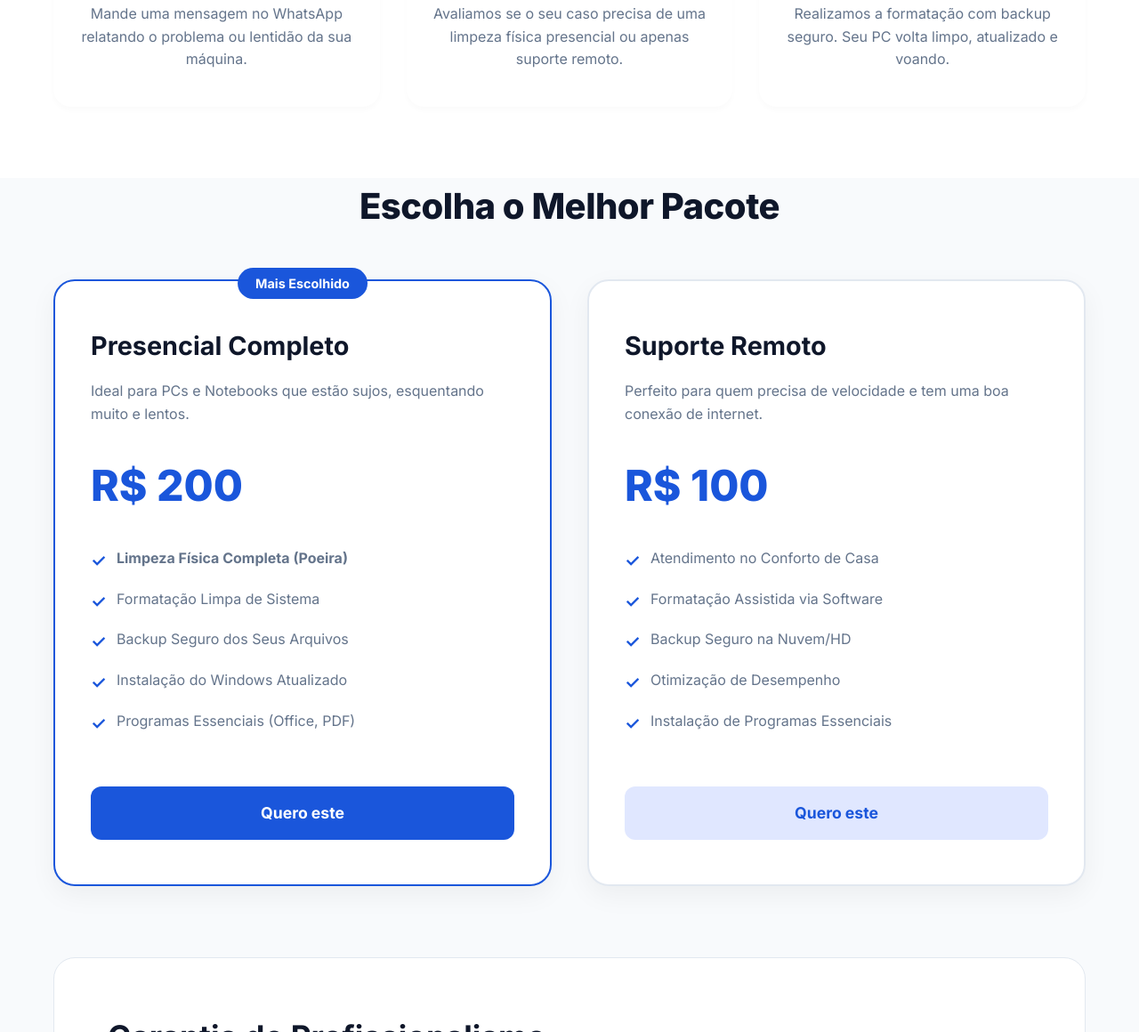
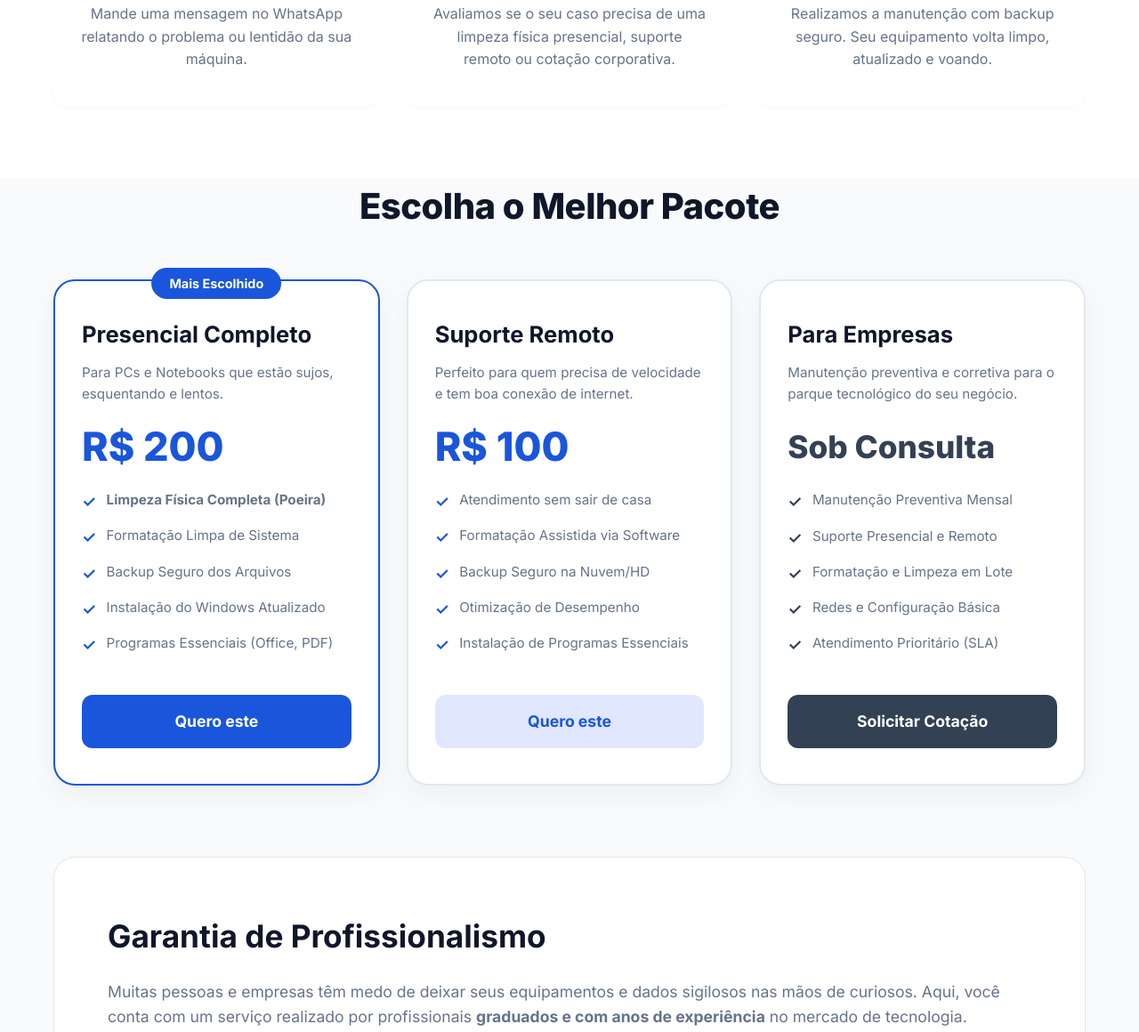
Before and after one commit to LoghanVieira/assistencia-tecnica, a plain HTML site: page index.html in a window 1280 px wide. Shown: the part 860-2020 px from the top of the page at 89% size. Drawn offline with Linux system fonts and the light colour scheme.

Commit message:
Update index.html

```diff
--- a/index.html
+++ b/index.html
@@ -3,12 +3,13 @@
 <head>
     <meta charset="UTF-8">
     <meta name="viewport" content="width=device-width, initial-scale=1.0">
-    <title>Assistência Técnica de Computadores v2.0</title>
+    <title>Assistência Técnica de Computadores v3.0</title>
     <link href="https://fonts.googleapis.com/css2?family=Inter:wght@400;600;700;800&display=swap" rel="stylesheet">
     <style>
         :root {
             --primary-color: #1a56db;
             --secondary-color: #e0e7ff;
+            --corporate-color: #334155;
             --bg-color: #f8fafc;
             --text-main: #0f172a;
             --text-muted: #64748b;
@@ -31,7 +32,7 @@
         @keyframes float { 0%, 100% { transform: translateY(0px); } 50% { transform: translateY(-15px); } }
 
         /* Botões */
-        .btn { display: inline-flex; align-items: center; padding: 16px 36px; border-radius: 12px; font-weight: 700; font-size: 1.1rem; transition: all 0.3s ease; text-decoration: none; }
+        .btn { display: inline-flex; align-items: center; padding: 16px 36px; border-radius: 12px; font-weight: 700; font-size: 1.1rem; transition: all 0.3s ease; text-decoration: none; text-align: center; }
         .btn-whatsapp { background-color: var(--whatsapp); color: white; box-shadow: 0 6px 20px rgba(37, 211, 102, 0.3); }
         .btn-whatsapp:hover { transform: translateY(-3px); box-shadow: 0 8px 25px rgba(37, 211, 102, 0.4); }
 
@@ -46,16 +47,19 @@
         .step-card p { color: var(--text-muted); font-size: 1rem; }
 
         /* Pacotes */
-        .packages-grid { display: grid; grid-template-columns: repeat(auto-fit, minmax(350px, 1fr)); gap: 40px; }
-        .package-card { background: var(--card-bg); padding: 50px 40px; border-radius: 24px; box-shadow: 0 10px 30px rgba(0,0,0,0.05); border: 2px solid #e2e8f0; position: relative; display: flex; flex-direction: column; }
+        .packages-grid { display: grid; grid-template-columns: repeat(auto-fit, minmax(320px, 1fr)); gap: 30px; }
+        .package-card { background: var(--card-bg); padding: 40px 30px; border-radius: 24px; box-shadow: 0 10px 30px rgba(0,0,0,0.05); border: 2px solid #e2e8f0; position: relative; display: flex; flex-direction: column; }
         .package-card:hover { border-color: var(--primary-color); transform: translateY(-5px); transition: all 0.3s ease; }
-        .package-card h3 { font-size: 1.8rem; margin-bottom: 15px; color: var(--text-main); }
-        .package-subtext { color: var(--text-muted); margin-bottom: 30px; min-height: 50px; }
-        .price { font-size: 3rem; font-weight: 800; color: var(--primary-color); margin-bottom: 30px; }
-        .services-list { list-style: none; margin-bottom: 40px; flex-grow: 1; }
-        .services-list li { margin-bottom: 15px; color: var(--text-muted); display: flex; align-items: flex-start; }
-        .services-list li::before { content: '✓'; color: var(--primary-color); font-weight: 800; margin-right: 12px; font-size: 1.2rem; }
-        .popular-badge { position: absolute; top: -15px; left: 50%; transform: translateX(-50%); background: var(--primary-color); color: white; padding: 6px 20px; border-radius: 20px; font-size: 0.9rem; font-weight: 700; }
+        .package-card.corporate:hover { border-color: var(--corporate-color); }
+        .package-card h3 { font-size: 1.6rem; margin-bottom: 10px; color: var(--text-main); }
+        .package-subtext { color: var(--text-muted); margin-bottom: 25px; min-height: 48px; font-size: 0.95rem; }
+        .price { font-size: 2.8rem; font-weight: 800; color: var(--primary-color); margin-bottom: 25px; line-height: 1; }
+        .price.corporate-price { color: var(--corporate-color); font-size: 2.2rem; display: flex; align-items: center; height: 45px; }
+        .services-list { list-style: none; margin-bottom: 30px; flex-grow: 1; }
+        .services-list li { margin-bottom: 12px; color: var(--text-muted); display: flex; align-items: flex-start; font-size: 0.95rem; }
+        .services-list li::before { content: '✓'; color: var(--primary-color); font-weight: 800; margin-right: 12px; font-size: 1.1rem; }
+        .package-card.corporate .services-list li::before { color: var(--corporate-color); }
+        .popular-badge { position: absolute; top: -15px; left: 50%; transform: translateX(-50%); background: var(--primary-color); color: white; padding: 6px 20px; border-radius: 20px; font-size: 0.9rem; font-weight: 700; white-space: nowrap; }
 
         /* Sobre e Confiança */
         .about-section { background: var(--card-bg); padding: 60px; border-radius: 24px; margin: 80px 0; border: 1px solid #e2e8f0; display: flex; align-items: center; gap: 40px; }
@@ -73,6 +77,10 @@
         .footer-content h2 { margin-bottom: 20px; font-size: 2rem; }
         .footer-bottom { margin-top: 60px; padding-top: 30px; border-top: 1px solid #334155; color: #94a3b8; font-size: 0.9rem; }
 
+        @media (max-width: 900px) {
+            .packages-grid { grid-template-columns: 1fr; max-width: 500px; margin: 0 auto; }
+        }
+
         @media (max-width: 768px) {
             .hero { flex-direction: column-reverse; text-align: center; }
             .hero-text h1 { font-size: 2.5rem; }
@@ -88,8 +96,8 @@
         <header class="hero">
             <div class="hero-text">
                 <h1>Seu Computador Rápido de Novo, Sem Dor de Cabeça</h1>
-                <p>Nossos especialistas cuidam de tudo. Escolha o atendimento presencial para uma limpeza completa ou o remoto para soluções rápidas via internet.</p>
-                <a href="https://wa.me/5517988380570" target="_blank" class="btn btn-whatsapp">Agendar Manutenção</a>
+                <p>Nossos especialistas cuidam de tudo. Escolha o atendimento presencial para uma limpeza completa, remoto para soluções rápidas ou contratos para a sua empresa.</p>
+                <a href="https://wa.me/5517988380570" target="_blank" class="btn btn-whatsapp">Agendar Atendimento</a>
             </div>
             <div class="mascot-container">
                 <img src="mascote.png" alt="Mascote Computador" class="mascot-img">
@@ -109,12 +117,12 @@
                 <div class="step-card">
                     <div class="step-number">2</div>
                     <h3>Escolha o Formato</h3>
-                    <p>Avaliamos se o seu caso precisa de uma limpeza física presencial ou apenas suporte remoto.</p>
+                    <p>Avaliamos se o seu caso precisa de uma limpeza física presencial, suporte remoto ou cotação corporativa.</p>
                 </div>
                 <div class="step-card">
                     <div class="step-number">3</div>
                     <h3>Máquina Nova</h3>
-                    <p>Realizamos a formatação com backup seguro. Seu PC volta limpo, atualizado e voando.</p>
+                    <p>Realizamos a manutenção com backup seguro. Seu equipamento volta limpo, atualizado e voando.</p>
                 </div>
             </div>
         </div>
@@ -127,12 +135,12 @@
             <div class="package-card" style="border-color: var(--primary-color);">
                 <div class="popular-badge">Mais Escolhido</div>
                 <h3>Presencial Completo</h3>
-                <p class="package-subtext">Ideal para PCs e Notebooks que estão sujos, esquentando muito e lentos.</p>
+                <p class="package-subtext">Para PCs e Notebooks que estão sujos, esquentando e lentos.</p>
                 <div class="price">R$ 200</div>
                 <ul class="services-list">
                     <li><strong>Limpeza Física Completa (Poeira)</strong></li>
                     <li>Formatação Limpa de Sistema</li>
-                    <li>Backup Seguro dos Seus Arquivos</li>
+                    <li>Backup Seguro dos Arquivos</li>
                     <li>Instalação do Windows Atualizado</li>
                     <li>Programas Essenciais (Office, PDF)</li>
                 </ul>
@@ -141,16 +149,30 @@
 
             <div class="package-card">
                 <h3>Suporte Remoto</h3>
-                <p class="package-subtext">Perfeito para quem precisa de velocidade e tem uma boa conexão de internet.</p>
+                <p class="package-subtext">Perfeito para quem precisa de velocidade e tem boa conexão de internet.</p>
                 <div class="price">R$ 100</div>
                 <ul class="services-list">
-                    <li>Atendimento no Conforto de Casa</li>
+                    <li>Atendimento sem sair de casa</li>
                     <li>Formatação Assistida via Software</li>
                     <li>Backup Seguro na Nuvem/HD</li>
                     <li>Otimização de Desempenho</li>
                     <li>Instalação de Programas Essenciais</li>
                 </ul>
                 <a href="https://wa.me/5517988380570?text=Quero%20agendar%20o%20pacote%20Remoto" target="_blank" class="btn" style="background: var(--secondary-color); color: var(--primary-color); width: 100%; justify-content: center;">Quero este</a>
+            </div>
+
+            <div class="package-card corporate">
+                <h3>Para Empresas</h3>
+                <p class="package-subtext">Manutenção preventiva e corretiva para o parque tecnológico do seu negócio.</p>
+                <div class="price corporate-price">Sob Consulta</div>
+                <ul class="services-list">
+                    <li>Manutenção Preventiva Mensal</li>
+                    <li>Suporte Presencial e Remoto</li>
+                    <li>Formatação e Limpeza em Lote</li>
+                    <li>Redes e Configuração Básica</li>
+                    <li>Atendimento Prioritário (SLA)</li>
+                </ul>
+                <a href="https://wa.me/5517988380570?text=Olá!%20Gostaria%20de%20fazer%20uma%20cotação%20de%20TI%20para%20minha%20empresa." target="_blank" class="btn" style="background: var(--corporate-color); color: white; width: 100%; justify-content: center;">Solicitar Cotação</a>
             </div>
 
         </div>
@@ -160,8 +182,8 @@
         <div class="about-section">
             <div class="about-content">
                 <h2>Garantia de Profissionalismo</h2>
-                <p>Muitas pessoas têm medo de deixar seu equipamento e dados pessoais nas mãos de curiosos. Aqui, você conta com um serviço realizado por um profissional com formação superior em <strong>Gestão de Tecnologia da Informação</strong>.</p>
-                <p>Isso significa que aplicamos processos corretos de backup, respeitamos a privacidade dos seus arquivos e garantimos que o hardware seja tratado com as melhores práticas do mercado.</p>
+                <p>Muitas pessoas e empresas têm medo de deixar seus equipamentos e dados sigilosos nas mãos de curiosos. Aqui, você conta com um serviço realizado por profissionais <strong>graduados e com anos de experiência</strong> no mercado de tecnologia.</p>
+                <p>Isso significa que aplicamos processos corretos de backup, respeitamos rigorosamente a privacidade dos seus arquivos e garantimos que o hardware seja tratado com as melhores práticas.</p>
             </div>
         </div>
     </div>
@@ -171,19 +193,19 @@
         <div class="faq-grid">
             <div class="faq-item">
                 <h4>Vocês fazem manutenção em PC Gamer?</h4>
-                <p>Sim! Sabemos o quanto o superaquecimento atrapalha na hora de rodar jogos pesados como GTA V ou simuladores de corrida. A limpeza física é fundamental para recuperar o FPS e proteger as peças.</p>
+                <p>Sim! Sabemos o quanto o superaquecimento atrapalha na hora de rodar jogos pesados ou simuladores. A limpeza física é fundamental para recuperar o FPS e proteger as peças.</p>
             </div>
             <div class="faq-item">
                 <h4>Vou perder minhas fotos e documentos?</h4>
-                <p>De jeito nenhum. Ambos os nossos pacotes (Presencial e Remoto) incluem um serviço de Backup Seguro antes da formatação.</p>
+                <p>De jeito nenhum. Todos os nossos pacotes incluem um serviço de Backup Seguro antes de qualquer formatação.</p>
             </div>
             <div class="faq-item">
                 <h4>Como funciona a formatação remota?</h4>
-                <p>Nós conectamos na sua máquina via internet de forma segura, fazemos o backup dos dados e preparamos a instalação de uma nova versão do sistema. Requer que o PC esteja ligando e com internet.</p>
+                <p>Conectamos na sua máquina via internet de forma segura, fazemos o backup dos dados e preparamos a instalação de uma nova versão do sistema. Requer que o PC esteja ligando e com acesso à rede.</p>
             </div>
             <div class="faq-item">
                 <h4>Quais os meios de pagamento?</h4>
-                <p>Aceitamos Pix, Cartão de Crédito e Dinheiro. O pagamento é realizado apenas após a conclusão e validação do serviço.</p>
+                <p>Para pessoas físicas, aceitamos Pix, Cartão de Crédito e Dinheiro (pagamento após a conclusão). Para empresas, oferecemos faturamento mensal conforme contrato.</p>
             </div>
         </div>
     </section>
@@ -191,12 +213,12 @@
     <footer>
         <div class="container">
             <div class="footer-content">
-                <h2>Pronto para destravar seu PC?</h2>
+                <h2>Pronto para destravar seu PC ou da sua empresa?</h2>
                 <a href="https://wa.me/5517988380570" target="_blank" class="btn btn-whatsapp" style="margin-top: 20px;">Falar no WhatsApp (17) 98838-0570</a>
             </div>
             <div class="footer-bottom">
                 <p>Atendimento presencial focado na região de Mirassol e arredores. Suporte remoto para todo o Brasil.</p>
-                <p style="margin-top: 10px;">&copy; 2024 Assistência Técnica. Todos os direitos reservados.</p>
+                <p style="margin-top: 10px;">&copy; 2026 Assistência Técnica. Todos os direitos reservados.</p>
             </div>
         </div>
     </footer>
```
